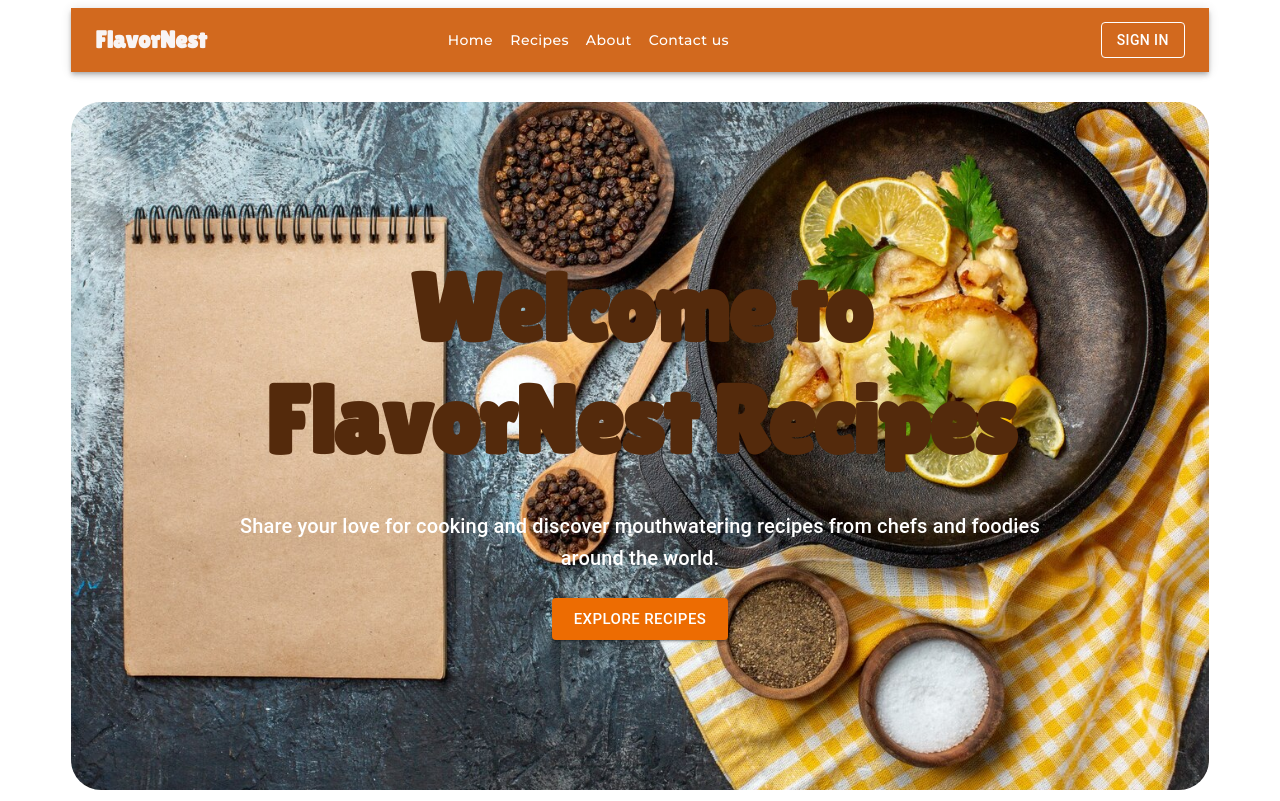
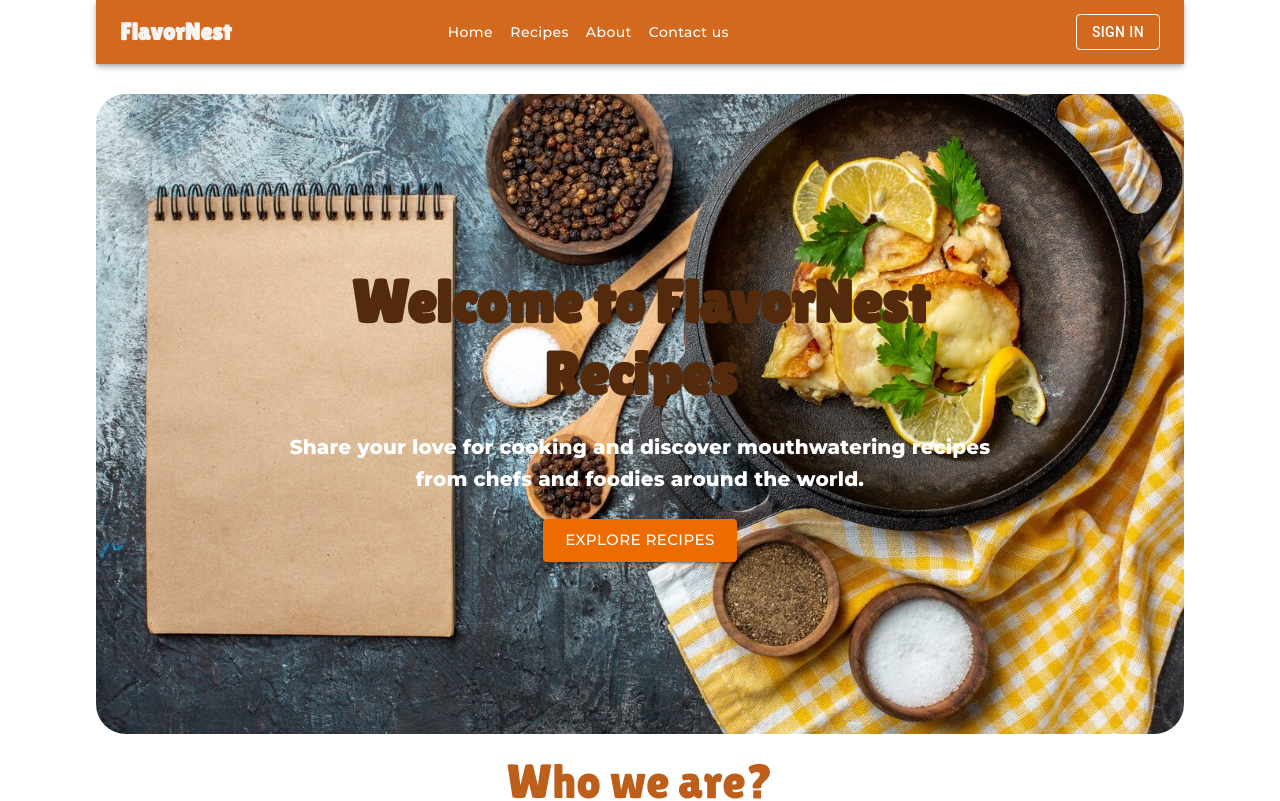
Before and after one commit to yehaniharshika/recipe-sharing-platform-treinetic-practical-assignment, a React (Vite) app: page / in a window 1280 px wide. Shown: the top 801 px of the page. Built offline with nearby package versions, Linux system fonts and the light colour scheme; some icons are missing.

Commit message:
completed

```diff
--- a/index.html
+++ b/index.html
@@ -4,7 +4,7 @@
     <meta charset="UTF-8" />
     <link rel="icon" type="image/svg+xml" href="/vite.svg" />
     <meta name="viewport" content="width=device-width, initial-scale=1.0" />
-    <title>Vite + React + TS</title>
+    <title>FlavorNest</title>
     <link rel="preconnect" href="https://fonts.googleapis.com">
     <link rel="preconnect" href="https://fonts.gstatic.com" crossorigin>
     <link href="https://fonts.googleapis.com/css2?family=Montserrat:ital,wght@0,100..900;1,100..900&family=Outfit:wght@100..900&family=Ubuntu:ital,wght@0,300;0,400;0,500;0,700;1,300;1,400;1,500;1,700&display=swap" rel="stylesheet">
--- a/src/components/AppDownload/AppDownload.tsx
+++ b/src/components/AppDownload/AppDownload.tsx
@@ -21,7 +21,7 @@ const AppDownload = () => {
       >
          For Better Experience Download<br />
         <Box component="span" sx={{ fontFamily: 'Lilita One, sans-serif', color: 'rgb(68, 7, 9)' }}>
-        YumVerse
+        FlavorNest
         </Box>{' '}
         App
       </Typography>
--- a/src/components/Header/Header.tsx
+++ b/src/components/Header/Header.tsx
@@ -1,5 +1,6 @@
 import { Box, Button, Typography } from "@mui/material";
 import backgroundImage from "../../assets/f.jpg";
+import '../../index.css';
 
 const Header = () => {
   return (
@@ -28,15 +29,16 @@ const Header = () => {
         }}
       >
         <Typography
-          variant="h1"
+          variant="h2"
           fontWeight="bold"
           gutterBottom
           sx={{
             fontWeight: 700,
             fontFamily: "'Lilita One', sans-serif",
             color: "#542a0c",
-            position: "relative", // Allows positioning of the pseudo-element
-            display: "inline-block", // Ensures the border is around the text
+            position: "relative",
+            display: "inline-block",
+
           }}
         >
           Welcome to FlavorNest Recipes
@@ -47,17 +49,29 @@ const Header = () => {
               left: 0,
               right: 0,
               bottom: 0,
-              border: "2px solid white", // Adds a white border around the text
-              zIndex: -1, // Places the border behind the text
+              border: "2px solid white",
+              zIndex: -1,
+              width: "100%",
+              height: "100%",
+              padding: "2px",
             }}
           />
         </Typography>
 
-        <Typography variant="h6" mb={3}>
+        <Typography
+          variant="h6"
+          mb={3}
+          sx={{ fontFamily: "Montserrat, sans-serif", fontWeight: 800 ,animation: "fadeIn 3s",}}
+        >
           Share your love for cooking and discover mouthwatering recipes from
           chefs and foodies around the world.
         </Typography>
-        <Button variant="contained" color="warning" size="large">
+        <Button
+          variant="contained"
+          color="warning"
+          size="large"
+          sx={{ fontFamily: "Montserrat, sans-serif" }}
+        >
           Explore Recipes
         </Button>
       </Box>
```
Also changed, not shown: src/App.css (line endings or trailing spaces).
